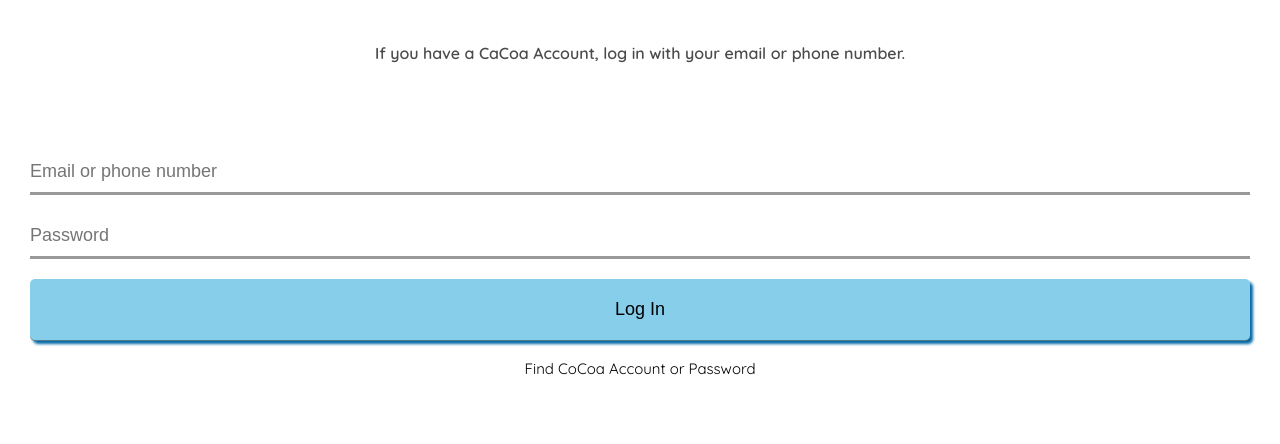
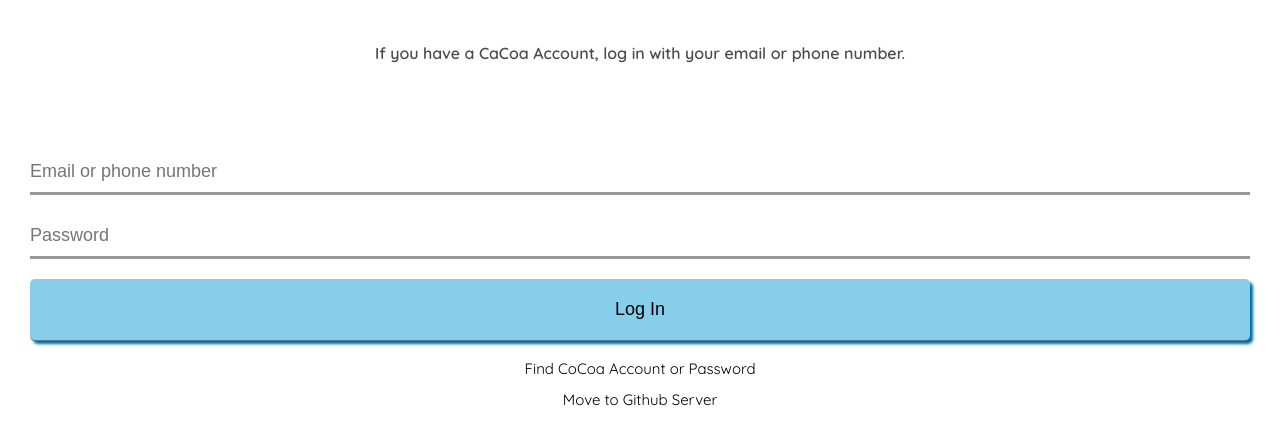
Before and after one commit to SangjinHan1998/RealClone002, a plain HTML site: page index.html in a window 1280 px wide. Shown: the part 162-606 px from the top of the page. Drawn offline with Linux system fonts and the light colour scheme.

Commit message:
Update index.html

```diff
--- a/index.html
+++ b/index.html
@@ -44,6 +44,8 @@
         <input type = "password" placeholder="Password" />
         <input type = "submit" value = "Log In" />
         <a href = "#">Find CoCoa Account or Password</a>
+        <br>
+        <a href = "https://sangjinhan1998.github.io/RealClone002/">Move to Github Server</a>
     </form>
 
 
```
